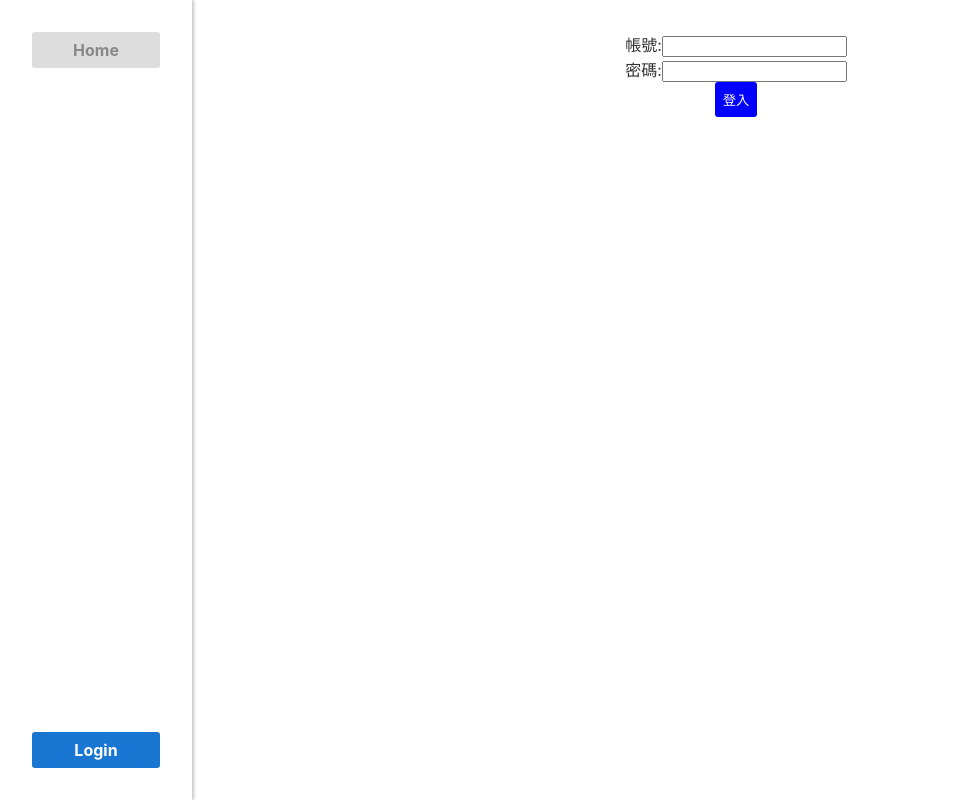
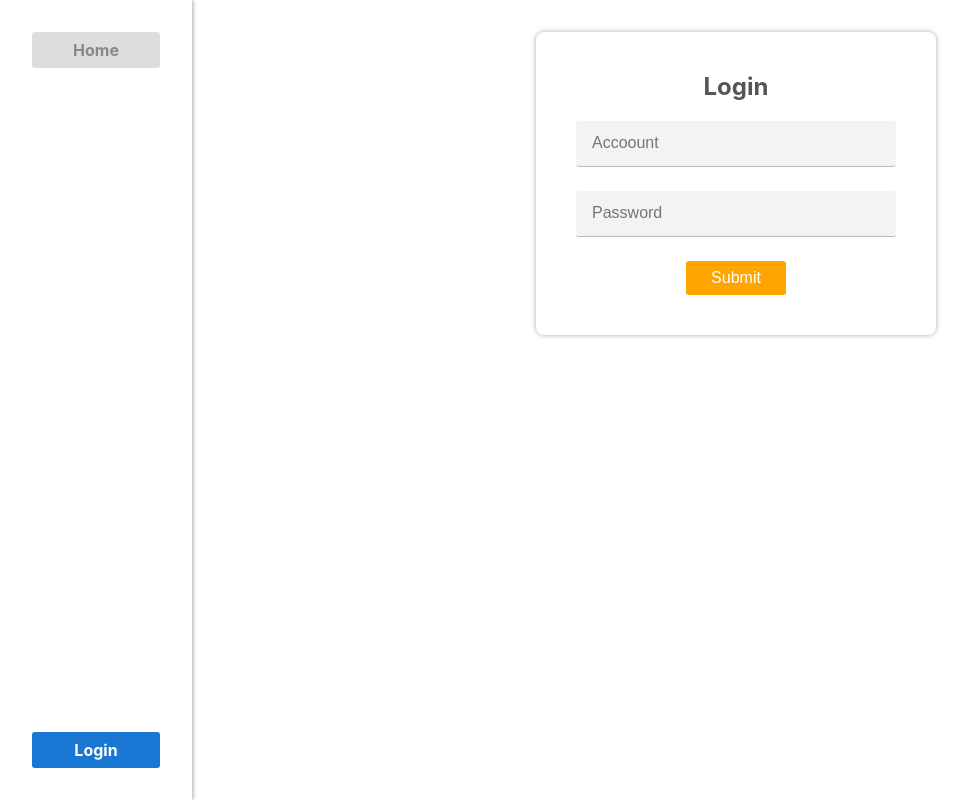
Before and after one commit to potter80511/johnny_react_test, a React (Create React App) app: page /login in a window 1280 px wide. Shown: the whole page, without its empty margins (0-970 px from the left). Built offline with nearby package versions, Linux system fonts and the light colour scheme.

Commit message:
Update login form styles

```diff
--- a/src/components/Button/Button.css
+++ b/src/components/Button/Button.css
@@ -4,6 +4,7 @@
   border-radius: 3px;
   color: #fff;
   padding: 8px;
+  font-size: 16px;
 }
 .Button:hover {
   opacity: 0.8;
--- a/src/components/Button/index.js
+++ b/src/components/Button/index.js
@@ -5,9 +5,10 @@ function Button({
   color = "#fff",
   backgroundColor,
   onClick,
+  width,
 }) {
   return (
-    <button className="Button" type="button" style={{ color, backgroundColor }} onClick={onClick}>
+    <button className="Button" type="button" style={{ color, backgroundColor, width }} onClick={onClick}>
 		  {text}
 	  </button>
   );
--- /dev/null
+++ b/src/components/Input/Input.css
@@ -0,0 +1,17 @@
+.Input {
+  margin-bottom: 24px;
+}
+.Input input {
+  width: 100%;
+  height: 46px;
+  background-color: #f3f3f3;
+  padding: 8px 16px;
+  border: none;
+  border-bottom: 1px solid #bbb;
+  border-radius: 3px;
+  font-size: 16px;
+}
+.Input input:focus {
+  outline: none;
+  border: 2px solid #57a7f7;
+}
--- a/src/components/Input/index.js
+++ b/src/components/Input/index.js
@@ -1,13 +1,16 @@
+import "./Input.css"
+
 function Input({
   label,
+  placeholder,
   value,
   onChange,
   type = "text",
 }) {
   return (
     <div className="Input">
-      <label>{label}</label>
-      <input type={type} value={value} onChange={(e) => onChange(e.target.value)} />
+      {label && <label>{label}</label>}
+      <input type={type} value={value} placeholder={placeholder} onChange={(e) => onChange(e.target.value)} />
     </div>
   );
 }
--- /dev/null
+++ b/src/pages/login/Login.css
@@ -0,0 +1,11 @@
+.Login {
+  border-radius: 8px;
+  box-shadow: 0 0 5px #aaa;
+  width: 400px;
+  margin: 0 auto;
+  padding: 20px 40px;
+  padding-bottom: 40px;
+}
+.Login h2 {
+  color: #555;
+}
--- a/src/pages/login/index.js
+++ b/src/pages/login/index.js
@@ -2,21 +2,23 @@ import Input from '../../components/Input'
 import Button from '../../components/Button'
 import { useState, useContext } from 'react';
 import { LoginDataContext } from '../../hooks/useUser.js'
+import './Login.css'
 
 function Login() {
   const [account, setAccount] = useState('')
   const [password, setPassword] = useState('')
 
-  const { loginData, setLoginData } = useContext(LoginDataContext)
+  const { setLoginData } = useContext(LoginDataContext)
 
   const handleLoginSubmit = () => {
     setLoginData({ account, password })
   }
 
-  return <div>
-    <Input label="帳號:" value={account} onChange={setAccount} />
-    <Input label="密碼:" value={password} onChange={setPassword} type="password" />
-    <Button text="登入" onClick={handleLoginSubmit} backgroundColor="blue" />
+  return <div className="Login">
+    <h2>Login</h2>
+    <Input placeholder="Accoount" value={account} onChange={setAccount} />
+    <Input placeholder="Password" value={password} onChange={setPassword} type="password" />
+    <Button text="Submit" onClick={handleLoginSubmit} backgroundColor="orange" width={100} />
   </div>
 }
 
```
